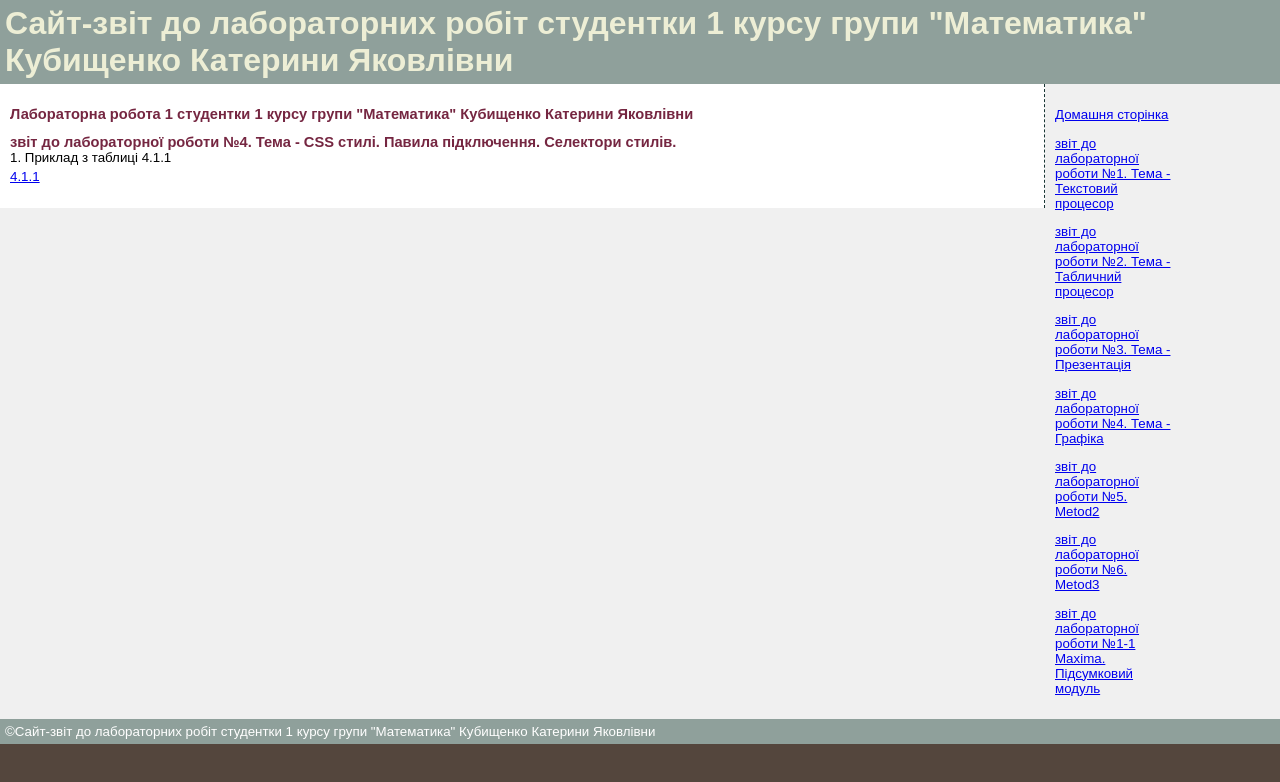
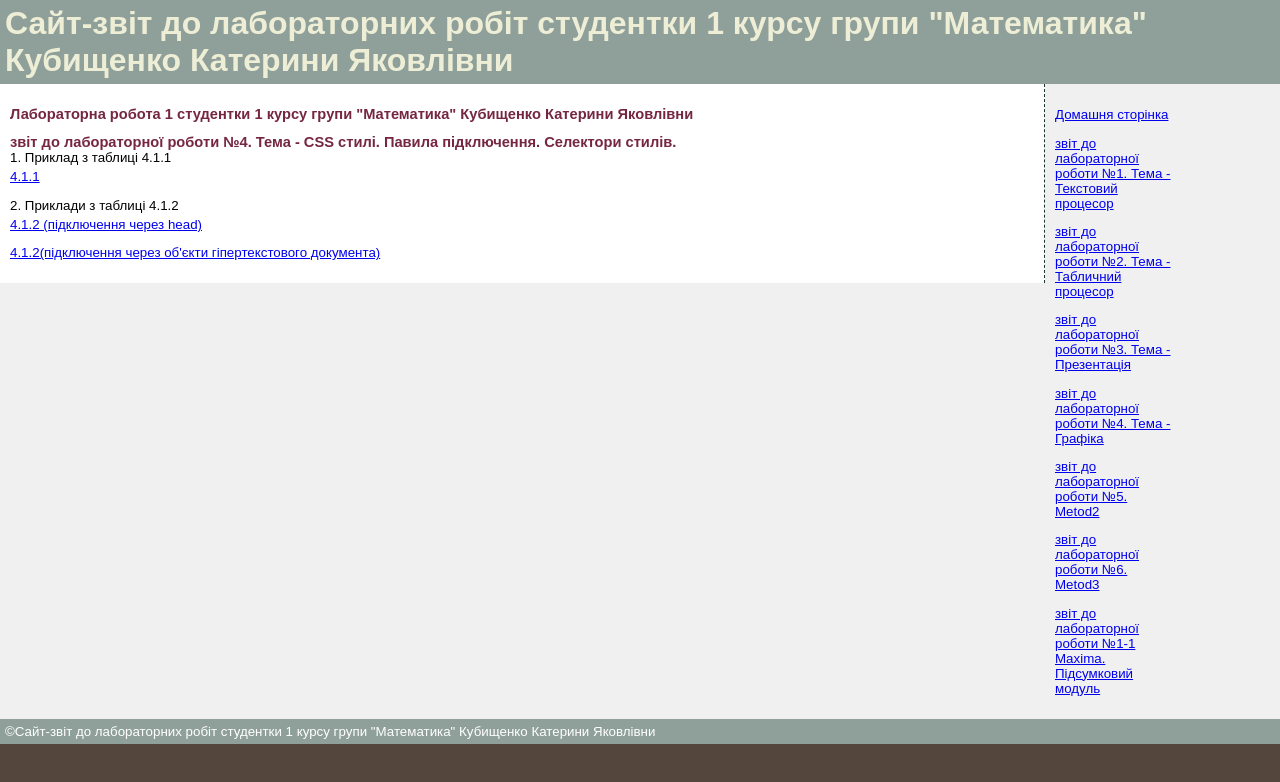
Before and after one commit to Kubyschenko/site, a plain HTML site: page lab-css.html in a window 1280 px wide. Drawn offline with Linux system fonts and the light colour scheme.

Commit message:
Update lab-css.html

```diff
--- a/lab-css.html
+++ b/lab-css.html
@@ -61,6 +61,9 @@
 <h2>звіт до лабораторної роботи №4. Тема - CSS стилі. Павила підключення. Селектори стилів.</h2>
    1. Приклад з таблиці 4.1.1
    <p><a href="lab4-1.html">4.1.1</a></p>
+   2. Приклади з таблиці 4.1.2
+   <p><a href="lab4-2.html">4.1.2 (підключення через head)</a></p>
+   <p><a href="lab4-3.html">4.1.2(підключення через об'єкти гіпертекстового документа)</a></p>
 
 
 
```
